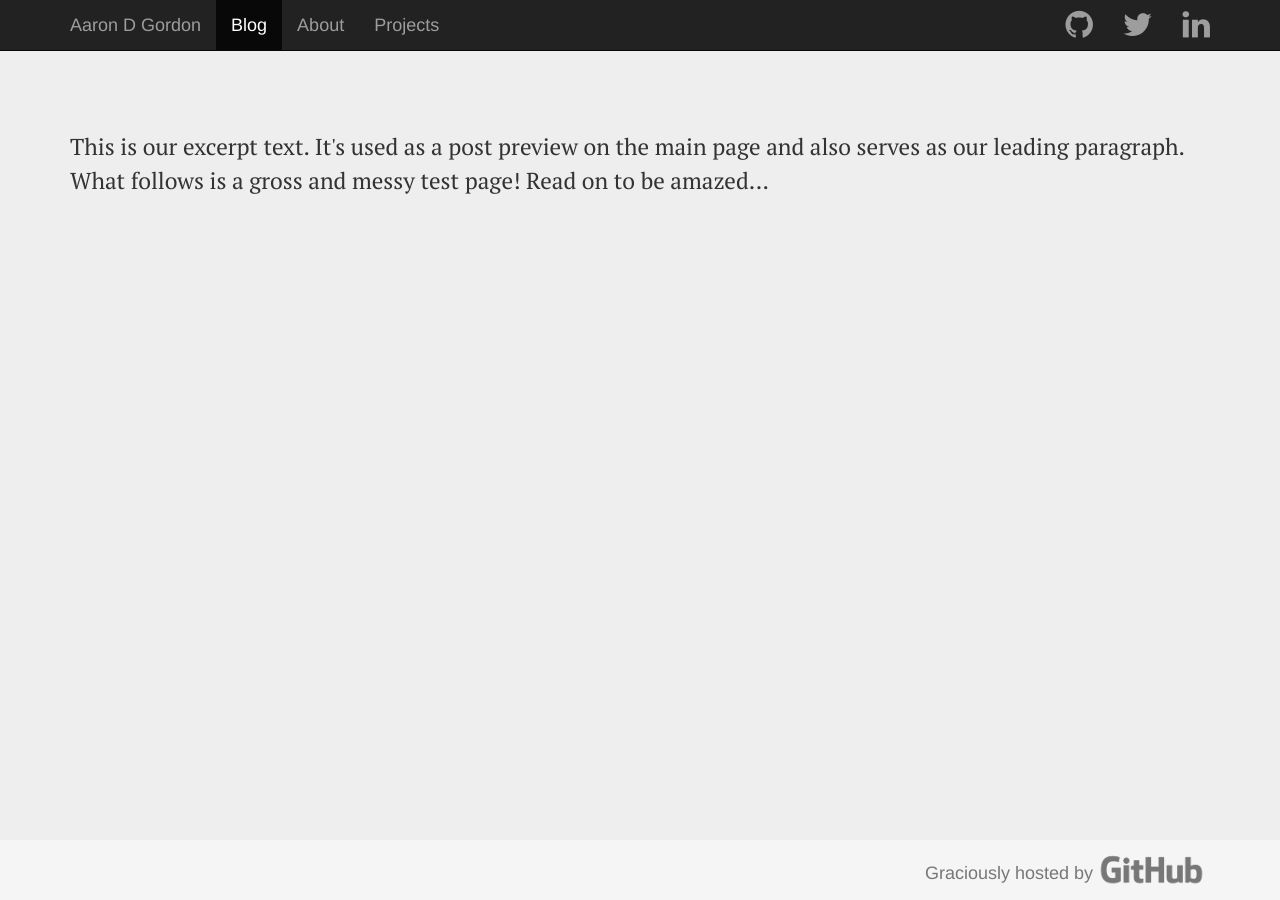
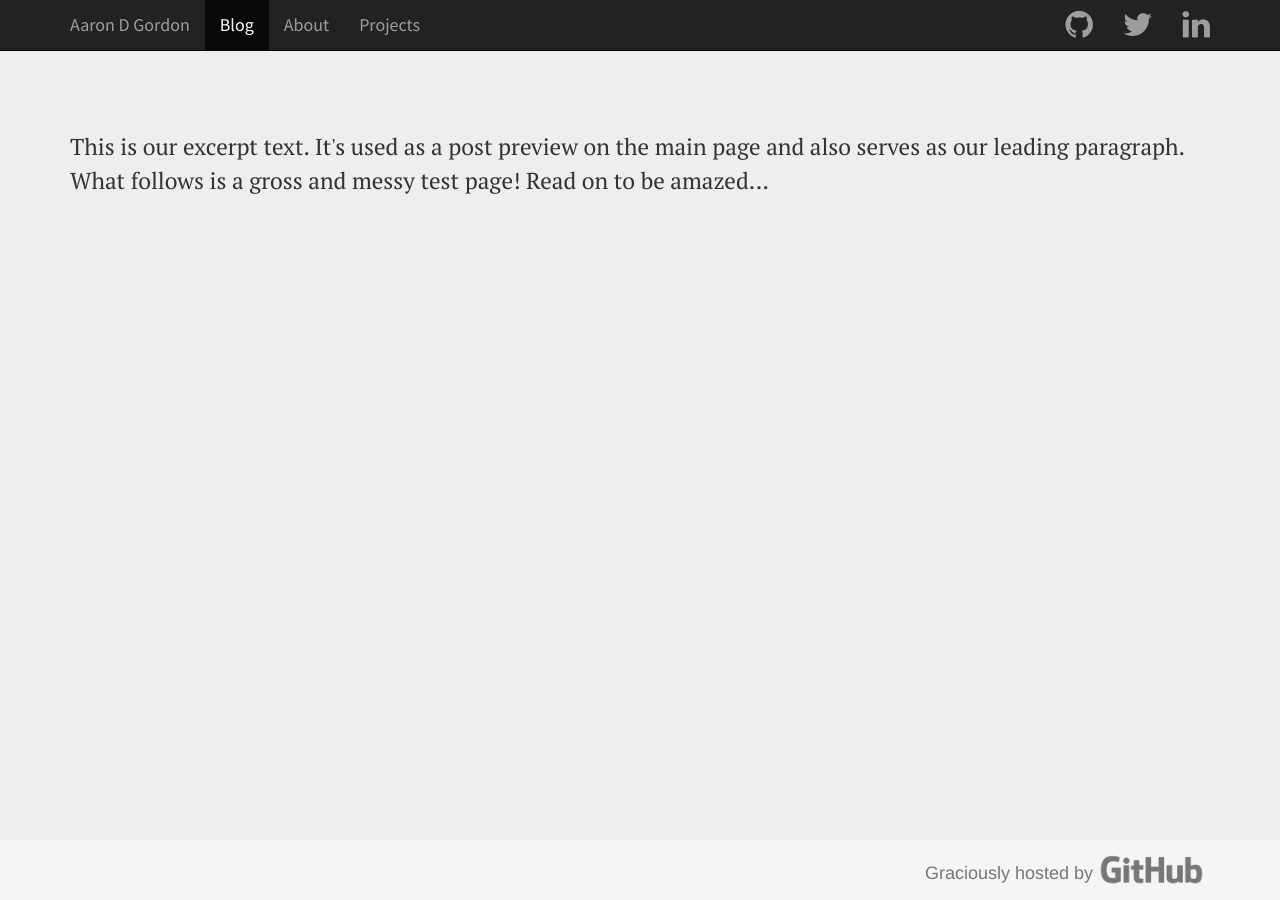
Before and after one commit to aarondgordon/aarondgordon.github.io, a Jekyll site: the page built from index.html, in a window 1280 px wide. Built offline with Jekyll 4.4.1, drawn with Linux system fonts in a browser that asks for light colours; nearby versions of some CDN libraries.

Commit message:
Adding Source Sans Pro

```diff
--- a/_layouts/default.html
+++ b/_layouts/default.html
@@ -18,7 +18,7 @@
         integrity="sha384-T8Gy5hrqNKT+hzMclPo118YTQO6cYprQmhrYwIiQ/3axmI1hQomh7Ud2hPOy8SP1"
         crossorigin="anonymous">
 
-    <link rel="stylesheet" href="https://fonts.googleapis.com/css?family=Oswald|PT+Serif:400,400i,700">
+    <link rel="stylesheet" href="https://fonts.googleapis.com/css?family=Source+Sans+Pro|Oswald|PT+Serif:400,400i,700">
 
     <link rel="stylesheet" href="/assets/css/ie10-viewport-fix.css">
     <link rel="stylesheet" href="/assets/css/syntax-highlighting.css">
```
